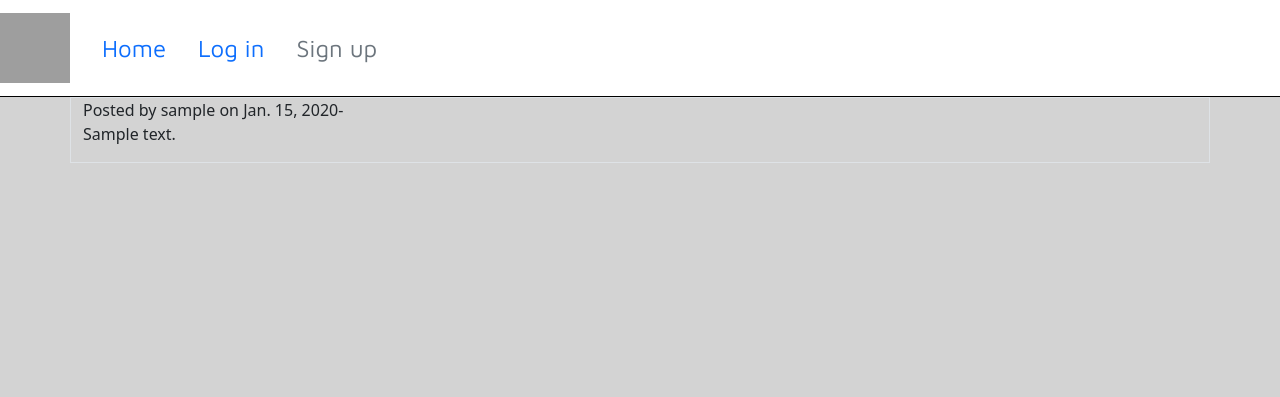
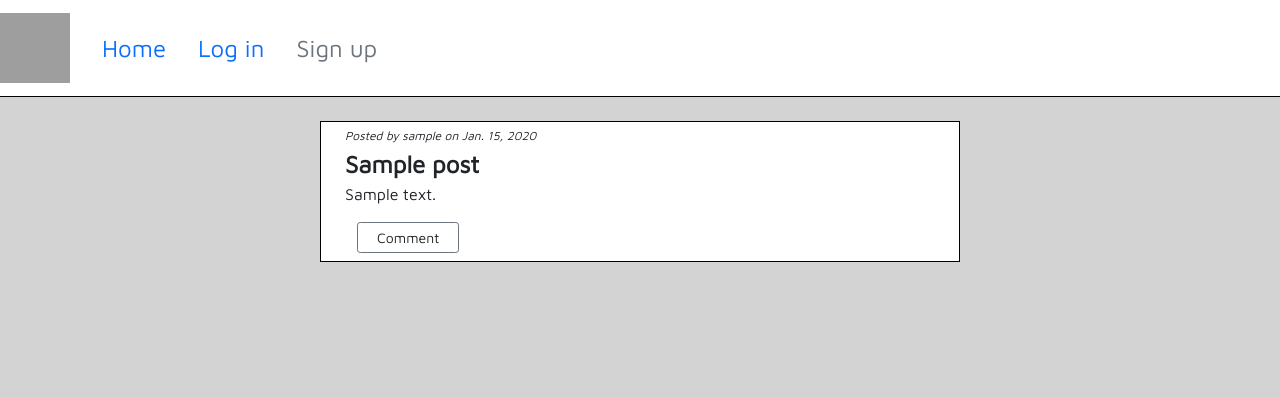
Before and after one commit to Ksson96/the-we-forum, a Django app: page / in a window 1280 px wide. Shown: the top 397 px of the page. Run offline with Django 4.2, Linux system fonts and the light colour scheme; tables that the repository leaves empty hold one stand-in row (values such as "Sample post"); some libraries are stand-ins or nearby versions; grey boxes are pictures that could not be loaded.

Commit message:
Set up and style Post overview template

```diff
--- a/static/css/style.css
+++ b/static/css/style.css
@@ -1,5 +1,8 @@
 @import url('https://fonts.googleapis.com/css2?family=Maven+Pro&display=swap');
 
+* {
+    font-family: Maven Pro, sans-serif;
+}
 
 body {
     background-color: #D3D3D3;
@@ -10,8 +13,9 @@ header {
     border-bottom: solid 1px black;
 }
 
+
+
 li {
-    font-family: Maven Pro, sans-serif;
     font-size: 1.5rem;
 }
 
@@ -28,3 +32,21 @@ a, a:visited {
     color: inherit;
     text-decoration: none;
    }
+
+/* Post List View */
+
+.post-container {
+    width: 50%;
+    margin: 0 auto;
+}
+
+.single-post {
+    background-color: #fff;
+    border: #000 solid 1px;
+}
+
+#post-info {
+    font-size: 12px;
+    font-style: italic;
+
+}
--- a/templates/base.html
+++ b/templates/base.html
@@ -9,6 +9,7 @@
     <meta http-equiv="X-UA-Compatible" content="ie=edge">
     <meta name="Description" content="Enter your description here" />
     <link href="https://cdn.jsdelivr.net/npm/bootstrap@5.1.3/dist/css/bootstrap.min.css" rel="stylesheet" integrity="sha384-1BmE4kWBq78iYhFldvKuhfTAU6auU8tT94WrHftjDbrCEXSU1oBoqyl2QvZ6jIW3" crossorigin="anonymous">
+    <link rel=“stylesheet” href=“https://maxcdn.bootstrapcdn.com/font-awesome/4.7.0/css/font-awesome.min.css” type=“text/css” />
     <link rel="preconnect" href="https://fonts.googleapis.com">
     <link rel="preconnect" href="https://fonts.gstatic.com" crossorigin>
     <link href="https://fonts.googleapis.com/css2?family=Maven+Pro&display=swap" rel="stylesheet">
@@ -52,7 +53,7 @@
             </nav>
         </div>
     </header>
-    <main>
+    <main class="post-container">
         {% block content %}
 
         {% endblock %}
--- a/templates/index.html
+++ b/templates/index.html
@@ -1,14 +1,24 @@
 {% extends 'base.html' %}
 {% block content %}
 
+
 {% for post in posts %}
-<div class="container-md border">
-    <div class="row">
-        <div class="col-4">
-            <span>Posted by {{ post.author }} on {{ post.created_date }}</span>-
-            <p>{{ post.content }}</p>
-        </div>
+<div class="single-post container-md-fluid px-4 mt-4">
+<div class="row">
+    <div class="col-10">
+        <span id="post-info">Posted by {{ post.author }} on {{ post.created_date }}</span>
     </div>
+    <div class="col-2"><i class="fa-regular fa-heart float-end"></i></div>
+</div>
+{% if post.title %}
+<div class="row">
+    <div class="col fs-4 fw-bold">{{ post.title }}</div>
+</div>
+{% endif %}
+<div class="row">
+    <p class="col">{{ post.content }}</p>
+</div>
+<div class="row"><a class="col-2 btn btn-outline-secondary btn-sm mx-4 mb-2" href="">Comment</a></div>
 </div>
 {% endfor %}
 
--- a/theweforum/settings.py
+++ b/theweforum/settings.py
@@ -32,7 +32,7 @@ DEBUG = True
 
 ALLOWED_HOSTS = ['the-we-forum.herokuapp.com', 'localhost']
 
-CSRF_TRUSTED_ORIGINS = ['https://8000-ksson96-theweforum-4pu9zto10lo.ws-eu32.gitpod.io', 'https://the-we-forum.herokuapp.com']
+CSRF_TRUSTED_ORIGINS = ['https://8000-ksson96-theweforum-4pu9zto10lo.ws-eu33.gitpod.io', 'https://the-we-forum.herokuapp.com']
 
 
 # Application definition
```
